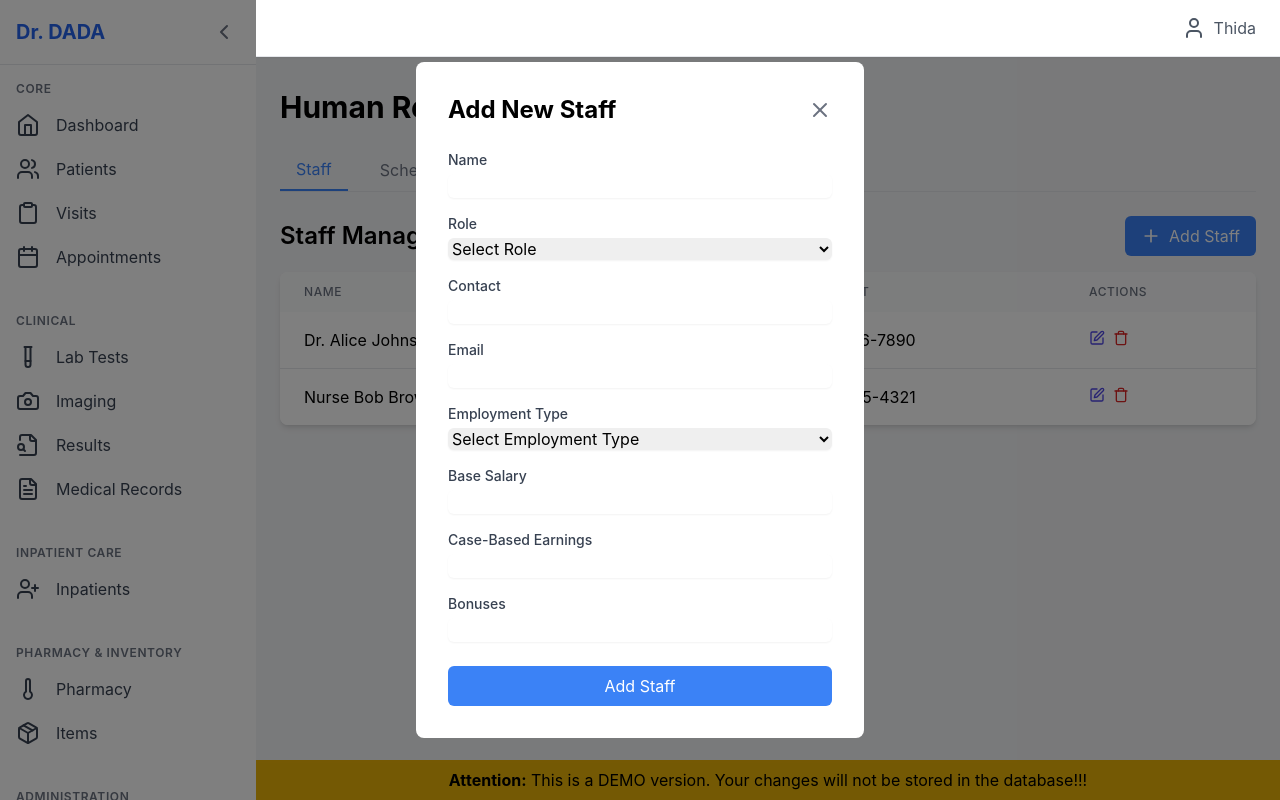
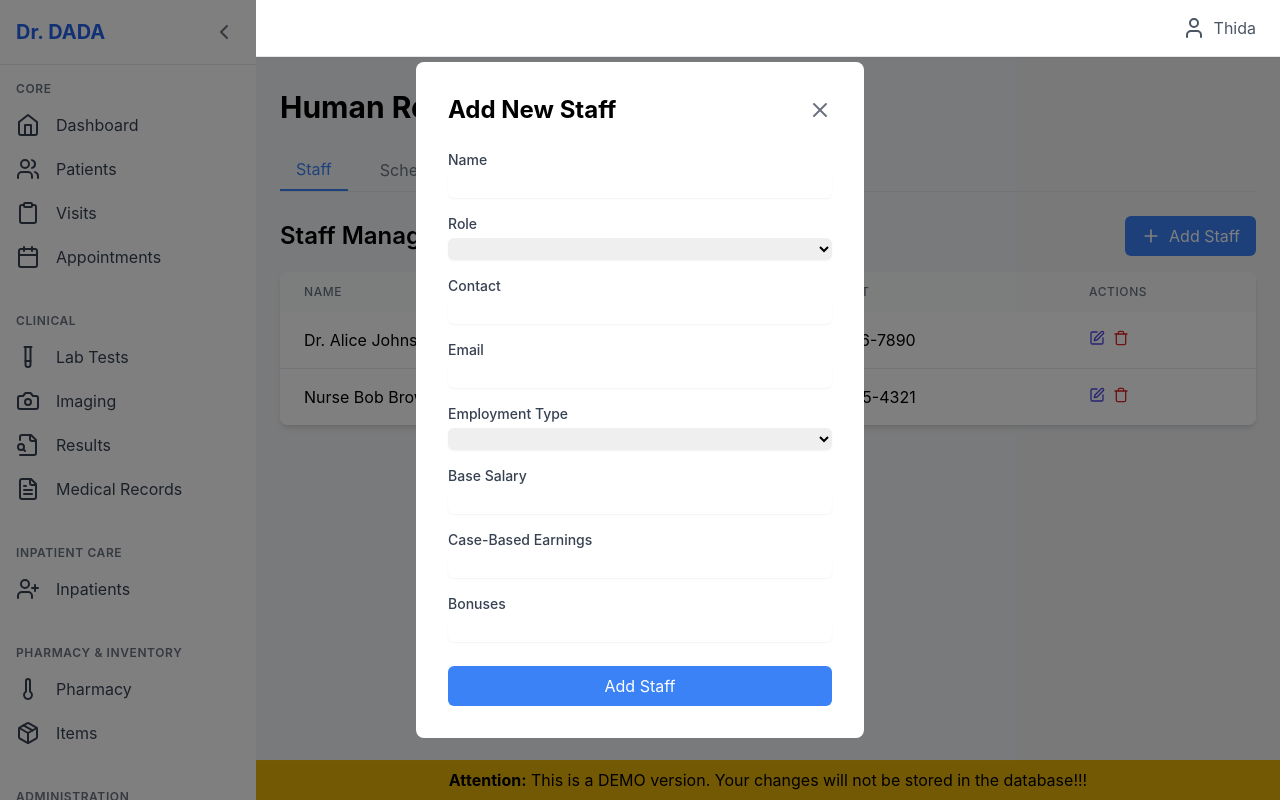
Before and after one commit to dikwi/sb1-62rdac, a React (Vite) app: page /human-resources in a window 1280 px wide. Both pictures are taken after a click on the button "Add Staff". Built offline with nearby package versions, Linux system fonts and the light colour scheme.

Commit message:
Update StaffModal.tsx

```diff
--- a/src/components/StaffModal.tsx
+++ b/src/components/StaffModal.tsx
@@ -84,11 +84,12 @@ const StaffModal: React.FC<StaffModalProps> = ({ isOpen, onClose, onSubmit, staf
               className="mt-1 block w-full rounded-md border-gray-300 shadow-sm focus:border-blue-300 focus:ring focus:ring-blue-200 focus:ring-opacity-50"
               required
             >
-              <option value="">Select Role</option>
+              <option value=""></option>
               <option value="Doctor">Doctor</option>
               <option value="Midwife">Midwife</option>
               <option value="Nurse">Nurse</option>
-              <option value="labtech">LabTech</option>
+              <option value="Labtech">LabTech</option>
+              <option value="Imaging">Imaging</option>
               <option value="Cashier">Cashier</option>
               <option value="Admin">Admin</option>
             </select>
@@ -127,7 +128,7 @@ const StaffModal: React.FC<StaffModalProps> = ({ isOpen, onClose, onSubmit, staf
               className="mt-1 block w-full rounded-md border-gray-300 shadow-sm focus:border-blue-300 focus:ring focus:ring-blue-200 focus:ring-opacity-50"
               required
             >
-              <option value="">Select Employment Type</option>
+              <option value=""></option>
               <option value="Full-time">Full-time</option>
               <option value="Part-time">Part-time</option>
               <option value="Contract">Contract</option>
```
